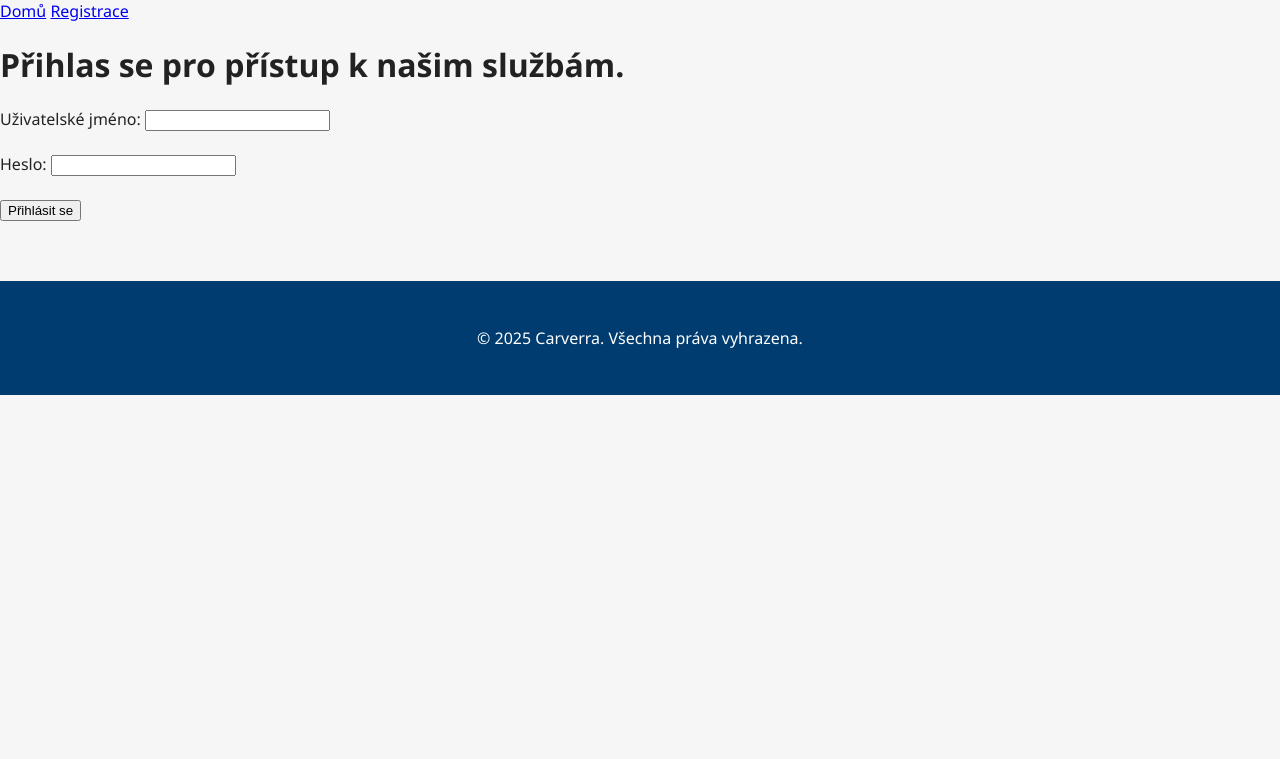
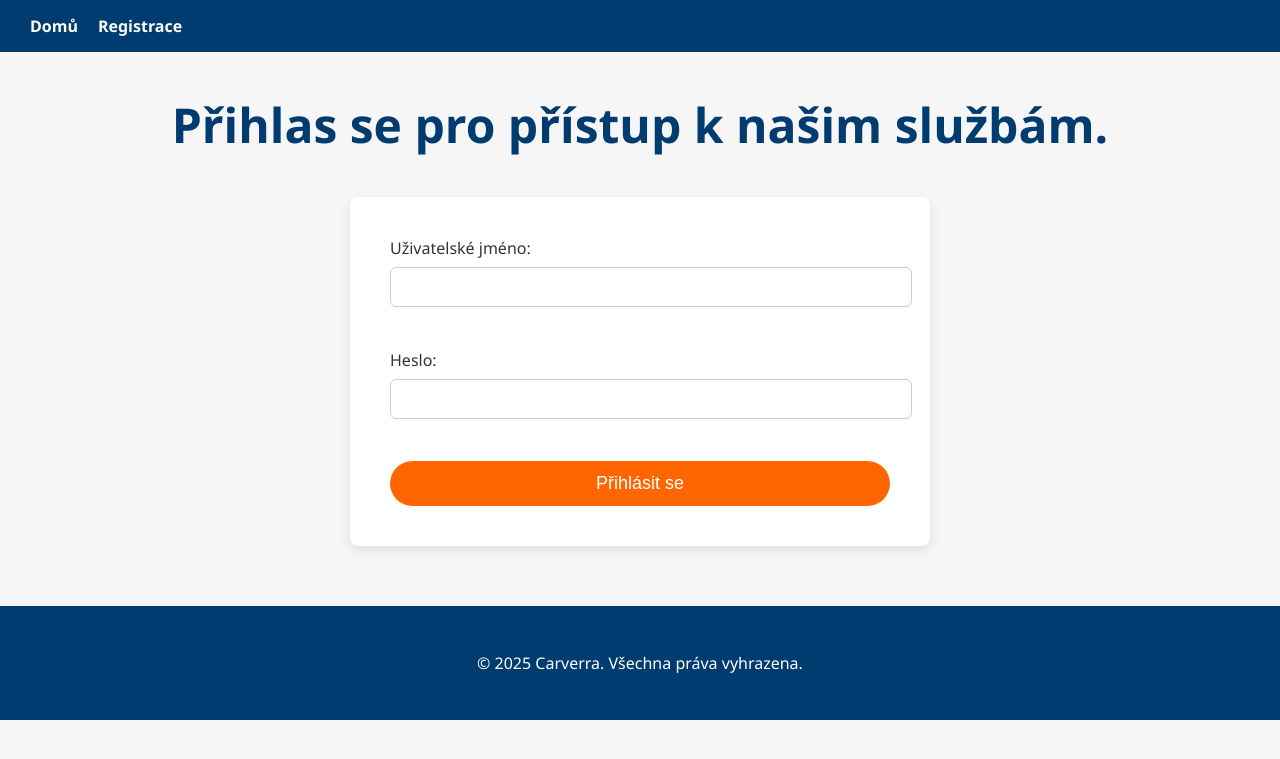
Before and after one commit to JakubBittner/Autoopravna_projekt, a Django app: page /login/ in a window 1280 px wide. Shown: the top 759 px of the page. Run offline with Django 5.2, Linux system fonts and the light colour scheme.

Commit message:
logout + login +css změny

```diff
--- /dev/null
+++ b/hlavni/static/css/login.css
@@ -0,0 +1,100 @@
+body {
+    margin: 0;
+    font-family: 'Segoe UI', Tahoma, Geneva, Verdana, sans-serif;
+    background-color: #f6f6f6;
+    color: #222;
+}
+
+nav {
+    background-color: #003c70;
+    padding: 15px 30px;
+    display: flex;
+    justify-content: flex-start;
+    gap: 20px;
+}
+
+nav a {
+    color: white;
+    text-decoration: none;
+    font-weight: bold;
+    position: relative;
+    transition: color 0.3s ease;
+}
+
+nav a:hover {
+    color: #ffcc00;
+}
+
+/* Hlavní sekce */
+h1 {
+    text-align: center;
+    color: #003c70;
+    font-size: 48px;
+    margin-top: 40px;
+}
+
+/* Formulář pro přihlášení */
+form {
+    background-color: #ffffff;
+    max-width: 500px;
+    margin: 40px auto;
+    padding: 40px;
+    box-shadow: 0 4px 12px rgba(0, 0, 0, 0.1);
+    border-radius: 8px;
+}
+
+form label {
+    display: block;
+    font-size: 16px;
+    margin-bottom: 8px;
+    color: #333;
+}
+
+form input {
+    width: 100%;
+    padding: 10px;
+    font-size: 16px;
+    margin-bottom: 20px;
+    border: 1px solid #ccc;
+    border-radius: 6px;
+}
+
+form input:focus {
+    border-color: #003c70;
+    outline: none;
+}
+
+form button {
+    background-color: #ff6600;
+    color: white;
+    font-size: 18px;
+    padding: 12px;
+    border: none;
+    border-radius: 30px;
+    width: 100%;
+    cursor: pointer;
+    transition: background-color 0.3s ease;
+}
+
+form button:hover {
+    background-color: #e55b00;
+}
+
+/* Footer */
+footer {
+    background-color: #003c70;
+    color: white;
+    text-align: center;
+    padding: 30px 20px;
+    margin-top: 60px;
+}
+
+@media (max-width: 768px) {
+    h1 {
+        font-size: 36px;
+    }
+
+    form {
+        padding: 20px;
+    }
+}
--- a/hlavni/templates/hlavni/login.html
+++ b/hlavni/templates/hlavni/login.html
@@ -5,7 +5,7 @@
     <meta charset="UTF-8">
     <meta name="viewport" content="width=device-width, initial-scale=1.0">
     <title>Přihlášení</title>
-    <link rel="stylesheet" href="{% static 'css/register.css' %}">
+    <link rel="stylesheet" href="{% static 'css/login.css' %}">
 </head>
 <body>
     <nav>
@@ -28,6 +28,7 @@
 
     <footer>
         <p>© 2025 Carverra. Všechna práva vyhrazena.</p>
+        <script src="{% static 'js/script.js' %}"></script>
     </footer>
 </body>
 </html>
--- a/hlavni/urls.py
+++ b/hlavni/urls.py
@@ -5,4 +5,6 @@ urlpatterns = [
     path('', views.index, name='index'),  # Hlavní stránka
     path('register/', views.register, name='register'),  # Stránka pro registraci
     path('login/', views.login_view, name='login'),  # Stránka pro přihlášení (pokud ji chceš přidat)
+    path('dashboard/', views.dashboard, name='dashboard'),
+    path('logout/', views.logout_view, name='logout'),
 ]
--- a/hlavni/views.py
+++ b/hlavni/views.py
@@ -1,6 +1,6 @@
 from django.shortcuts import render, redirect
 from django.contrib.auth.models import User
-from django.contrib.auth import authenticate, login
+from django.contrib.auth import authenticate, login, logout
 from django.contrib import messages
 
 def register(request):
@@ -10,27 +10,23 @@ def register(request):
         password = request.POST['password']
         confirm_password = request.POST['confirm_password']
 
-        # Kontrola, zda hesla odpovídají
         if password != confirm_password:
             messages.error(request, "Hesla se neshodují.")
             return redirect('register')
 
-        # Kontrola, zda uživatelské jméno už není použito
         if User.objects.filter(username=username).exists():
             messages.error(request, "Toto uživatelské jméno je již obsazeno.")
             return redirect('register')
 
-        # Kontrola, zda e-mail není již zaregistrovaný
         if User.objects.filter(email=email).exists():
             messages.error(request, "Tento e-mail je již zaregistrován.")
             return redirect('register')
 
-        # Vytvoření uživatele
         user = User.objects.create_user(username=username, email=email, password=password)
         user.save()
 
         messages.success(request, "Účet byl úspěšně vytvořen!")
-        return redirect('login')  # Přejít na přihlašovací stránku nebo domovskou stránku
+        return redirect('login')
 
     return render(request, 'hlavni/register.html')
 
@@ -40,20 +36,27 @@ def login_view(request):
         username = request.POST['username']
         password = request.POST['password']
 
-        # Snažíme se ověřit uživatele
         user = authenticate(request, username=username, password=password)
 
         if user is not None:
-            # Pokud je uživatel validní, přihlásíme ho
             login(request, user)
             messages.success(request, "Úspěšně přihlášen!")
-            return redirect('index')  # Přesměrujeme na hlavní stránku
+            return redirect('dashboard')
         else:
             messages.error(request, "Neplatné přihlašovací údaje.")
-            return redirect('login')  # Přesměrujeme zpět na přihlašovací stránku
+            return redirect('login')
 
-    return render(request, 'hlavni/login.html')  # Vytvoř šablonu login.html
+    return render(request, 'hlavni/login.html')
+
+
+def logout_view(request):
+    logout(request)
+    return redirect('index')
 
 
 def index(request):
     return render(request, 'hlavni/index.html')
+
+
+def dashboard(request):
+    return render(request, 'hlavni/dashboard.html')
```
Also changed, not shown: hlavni/static/css/dashboard.css (added, +163 -0 lines), hlavni/templates/hlavni/dashboard.html (added, +69 -0 lines), db.sqlite3.
